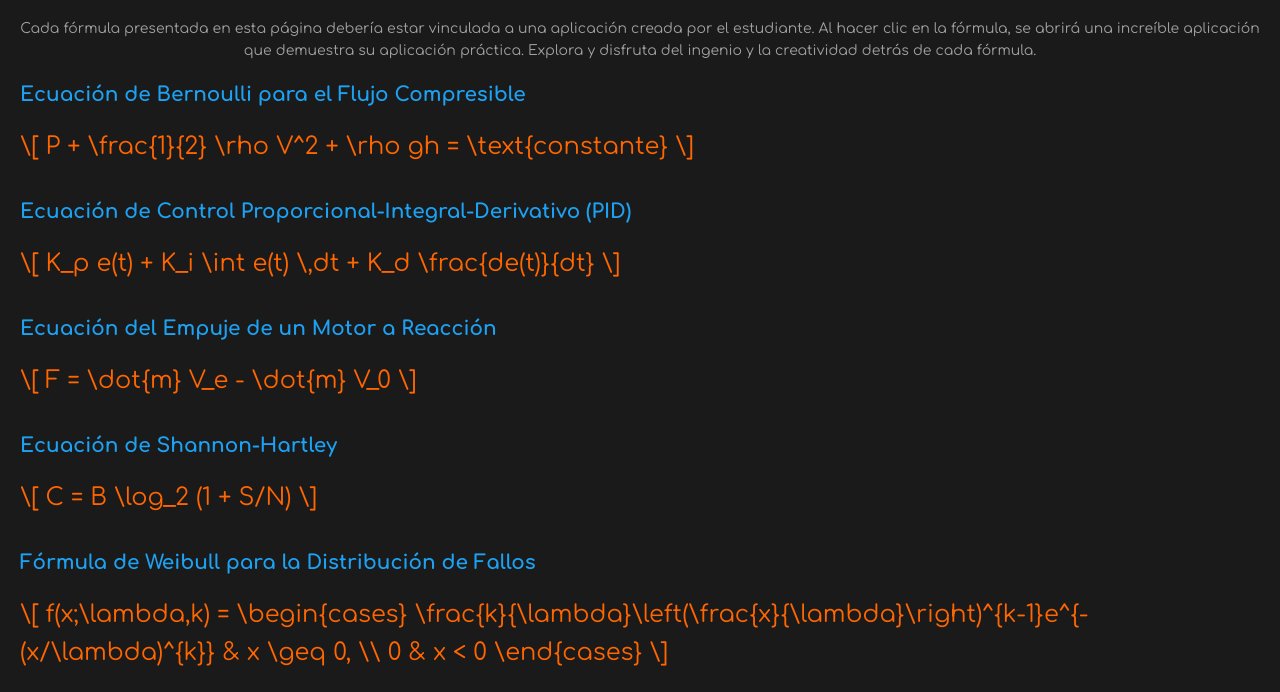
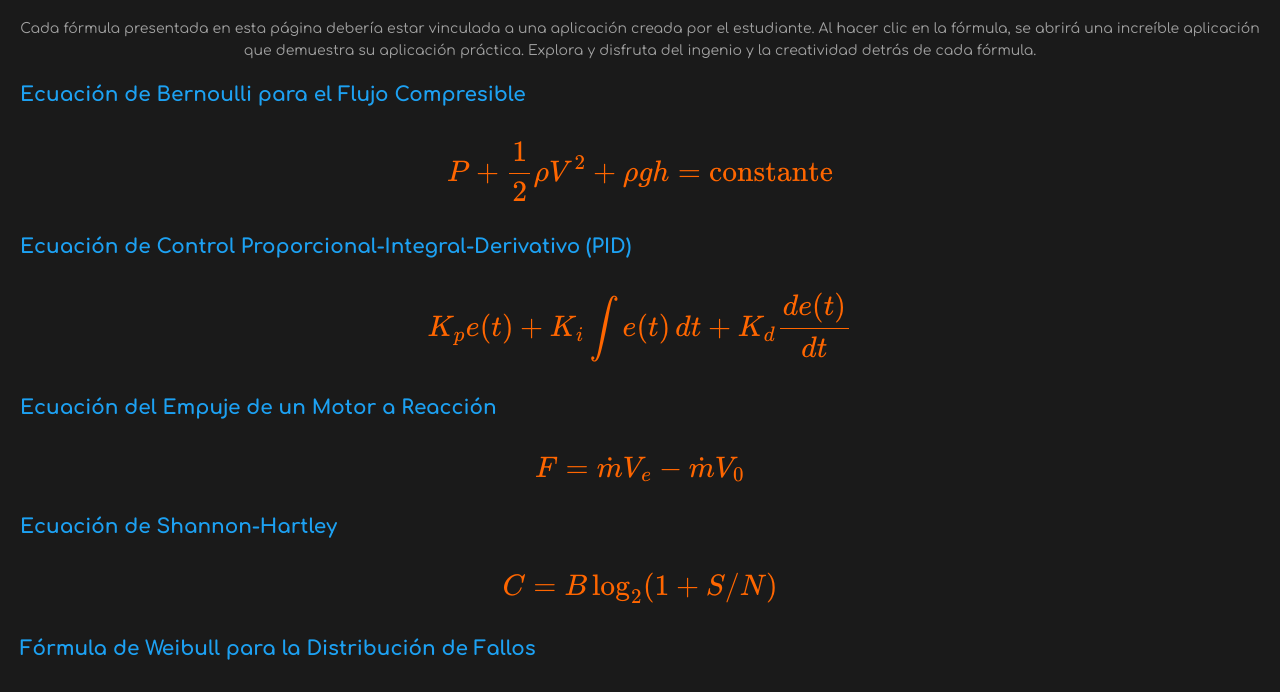
Before and after one commit to Ataraxiainc2/GUAT, a plain HTML site: page Formulas.html in a window 1280 px wide. Shown: the part 76-768 px from the top of the page. Drawn offline with nearby package versions, Linux system fonts and the light colour scheme; some packages are replaced by stand-ins of ours.

Commit message:
Update Formulas.html

```diff
--- a/Formulas.html
+++ b/Formulas.html
@@ -4,7 +4,7 @@
     <meta charset="UTF-8">
     <meta name="viewport" content="width=device-width, initial-scale=1.0">
     <link rel="stylesheet" href="https://fonts.googleapis.com/css2?family=Comfortaa:wght@300;400;700&display=swap">
-    <script src="https://cdn.jsdelivr.net/npm/mathjax@3/es5/tex-mml-chtml.js"></script>
+    <script src="https://cdnjs.cloudflare.com/ajax/libs/mathjax/2.7.5/MathJax.js?config=TeX-MML-AM_CHTML"></script>
     <script type="text/x-mathjax-config">
         MathJax.Hub.Config({
           tex2jax: {inlineMath: [['\\(','\\)']], displayMath: [['\\[','\\]']], processEscapes: true}
```
